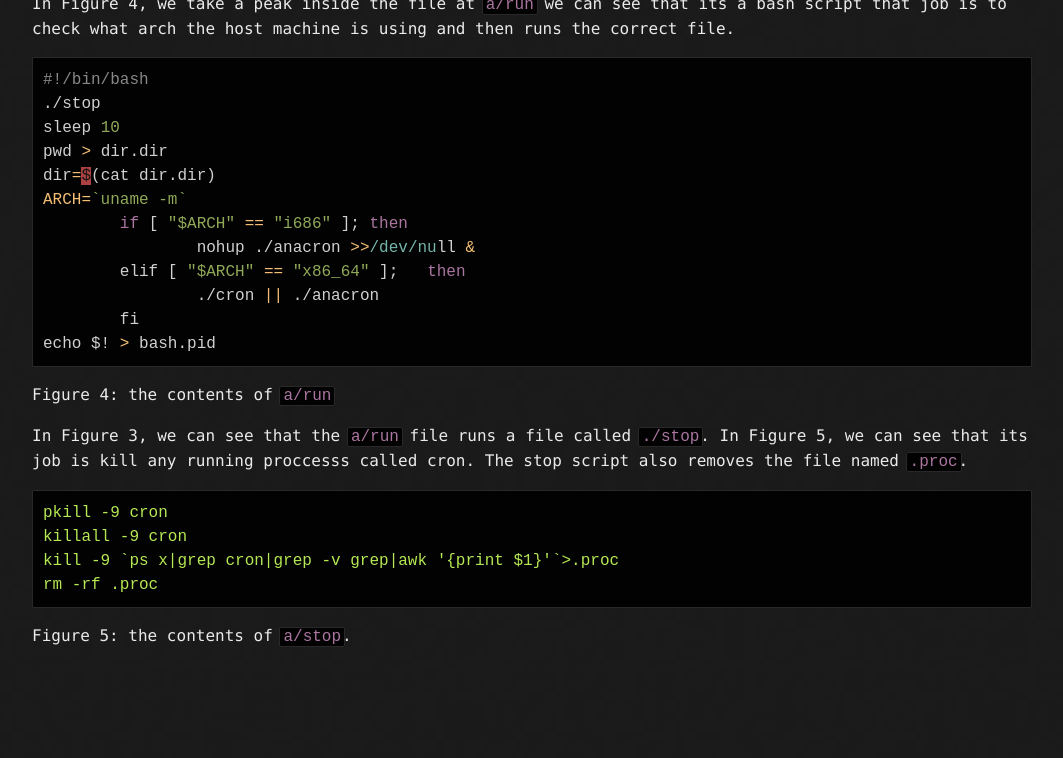
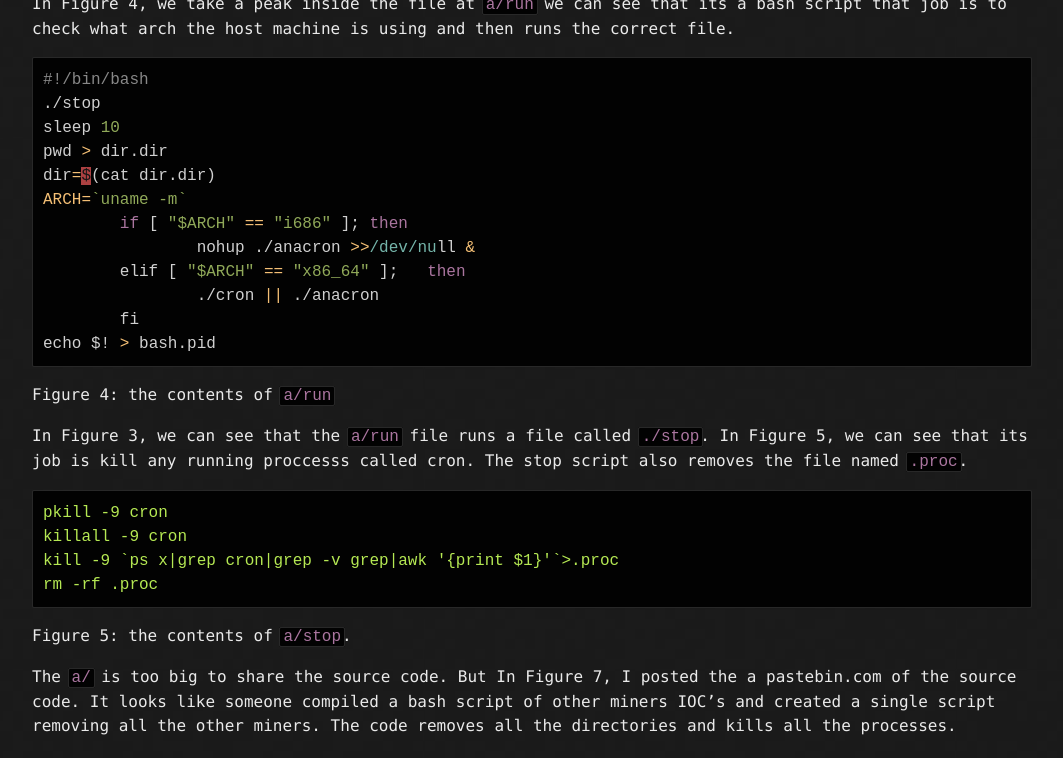
Before and after one commit to Michael-Meade/MinerFind, a Jekyll site: the page built from HoneyPot.md, in a window 1280 px wide and 900 px high, scrolled down 1316 px, cut to the strip 142-900 px from the top of the window. Shown: the whole strip, without its empty margins (108-1171 px from the left). Built offline with Jekyll 4.4.1, drawn with Linux system fonts in a browser that asks for light colours; our own code applies the rules of GitHub Pages for plain Markdown files; the repository's description, which GitHub fills in, is left out; before the commit the page ends 2127 px from its top, so only the background shows below that.

Commit message:
Update HoneyPot.md

````diff
--- a/HoneyPot.md
+++ b/HoneyPot.md
@@ -65,3 +65,6 @@ kill -9 `ps x|grep cron|grep -v grep|awk '{print $1}'`>.proc
 rm -rf .proc
 ```
 Figure 5: the contents of ```a/stop```.
+
+
+The ```a/``` is too big to share the source code. But In Figure 7, I posted the a pastebin.com of the source code. It looks like someone compiled a bash script of other miners IOC's and created a single script removing all the other miners. The code removes all the directories and kills all the processes.
````
